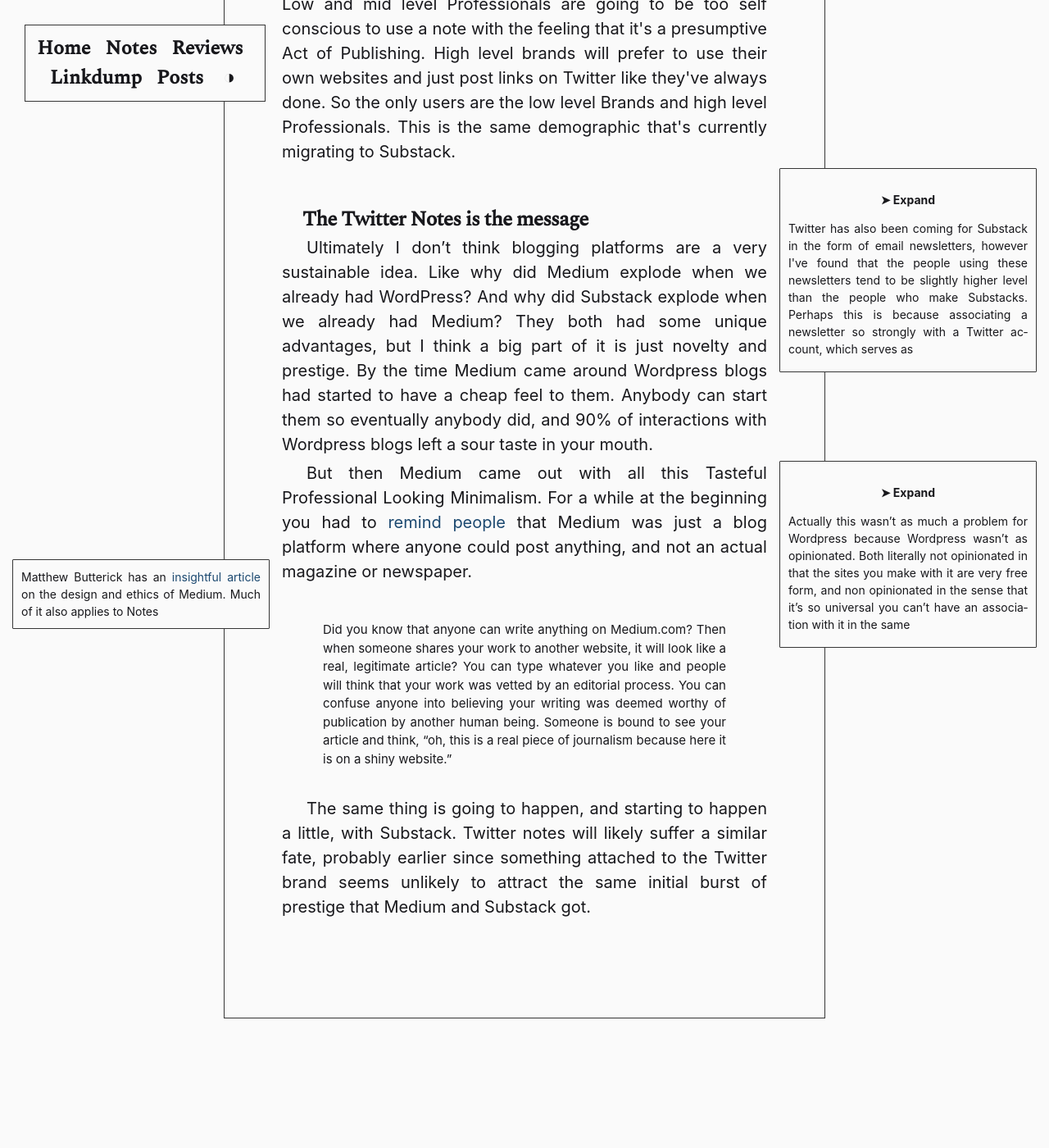
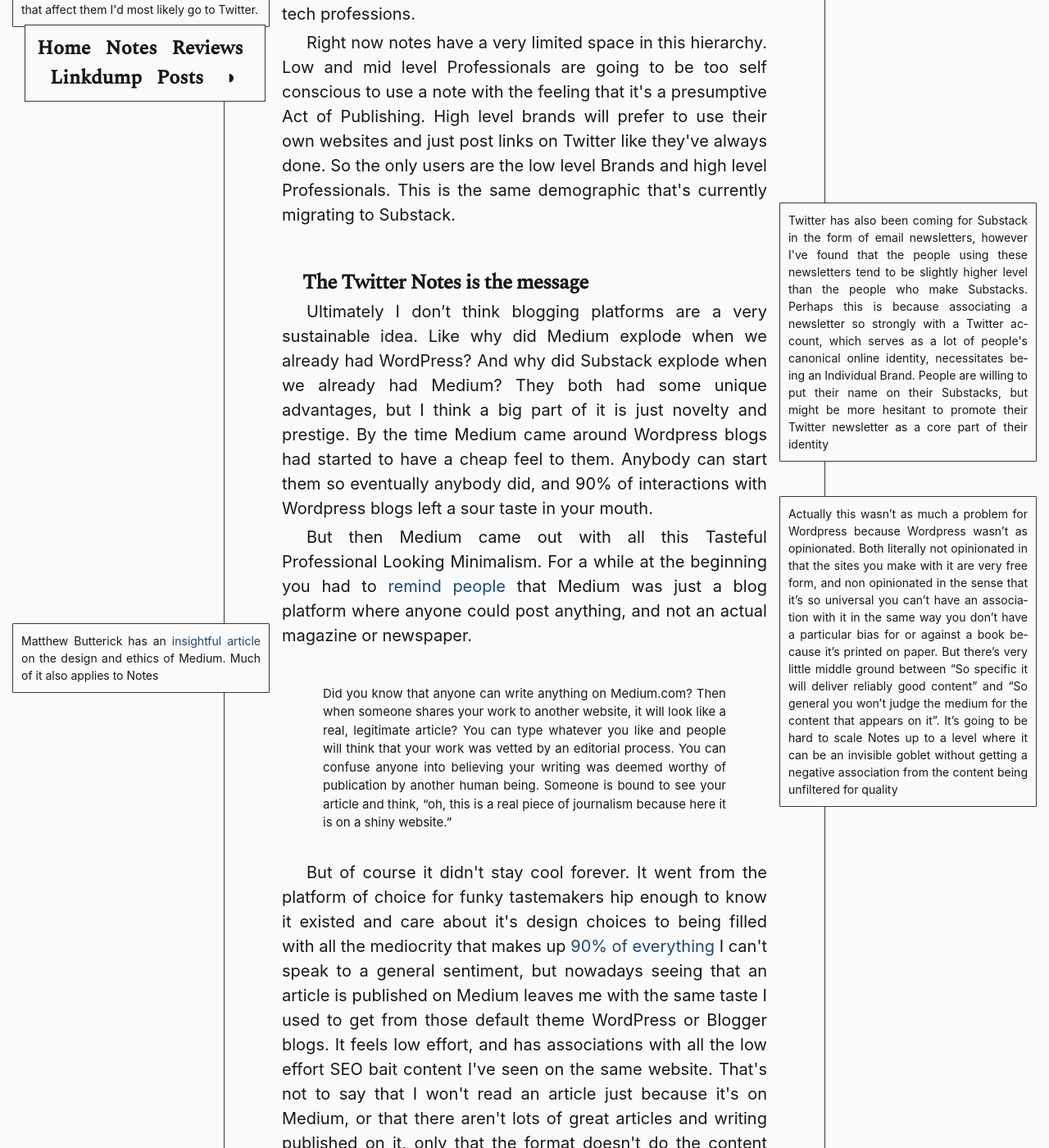
Before and after one commit to jonesethan883/jonesethan883.github.io, a Jekyll site: the page built from _notes/Public/Some thoughts on Twitter Notes.md, in a window 1280 px wide and 1400 px high, scrolled down 1893 px. Shown: the whole window at 82% size. Built offline with Jekyll 4.4.1, drawn with Linux system fonts in a browser that asks for light colours; nearby versions of some CDN libraries; some web fonts are replaced; comment, search, counter and statistics services are not loaded; before the commit the page ends 3203 px from its top, so only the background shows below that; some of the changed text lies outside the part shown.

Commit message:
changed title

```diff
--- a/_includes/Content.html
+++ b/_includes/Content.html
@@ -144,7 +144,7 @@
                     {%- endif -%}
                 {%- else -%}
                     {%- if site.preferences.sidenotes.enabled -%}
-               			{%- if title.size > 500 -%}
+               			{%- if title.size > 1000 -%}
                            {%- assign note_summary = title | truncatewords: 50, "" -%}
                            {%- assign summary_size = note_summary.size | plus: 1 -%}
                            {%- assign note_details = title | slice: summary_size, title.size -%}
--- a/_notes/Public/Twitter Notes.md
+++ b/_notes/Public/Some thoughts on Twitter Notes.md
@@ -1,5 +1,5 @@
 ---
-title: Twitter Notes
+title: Some thoughts on Twitter Notes
 notetype: feed
 date: 23-06-2022
 ---
@@ -9,21 +9,30 @@ Twitter has a new feature called Notes. It lets you write blog posts on Twitter
 
 I think this is an OK idea, but it has some flaws.
 They’re recognizing a common dynamic where people write posts on medium/their own site/whatever and link to them on Twitter to promote them, and they’ve very reasonably thought ‘well, medium is a pretty basic platform, why not just do that ourselves'.
-But I think they’ve restricted themselves by thinking of it as a Blogging Platform where articles have Titles and Hero Images.
+But I think they’ve restricted themselves by treating it as a Blogging platform which I don't think is going to integrate as well as it could with Twitter proper.
 
-## Blogging? Like a loser?
+## Blogs? Like for losers?
 
 One of the neat things about social media is that it has this ability to trick people into writing.
-People who would never write a Blog Post or an Essay are perfectly capable of writing Tumblr posts or Twitter threads or Reddit comments that end up being thousands of words long.[[E.g. I wrote the first draft of this article in a Discord server::rmn]]
+People who would never write a Blog Post or an Essay are perfectly capable of writing Tumblr posts or Twitter threads or Reddit comments that end up being thousands of words long.
+[[E.g. I wrote the first draft of this article in a Discord server::rmn]]
 They get really familiar with using the format from lots of low and medium effort content that feels very low stakes compared to writing a blog post which I think makes people feel more self conscious-
 "Who am I to be putting my random thoughts in an article with a title and going around asking people to read it?''
-And that restricts the potential. On Tumblr e.g. there's a common dynamic where someone will post a meme about dinosaurs and then a paleontologist will respond with a 2,000 word post about some real topic relevant to the meme. I don’t think you could get that with Notes.
+And that restricts the potential.
+[[I don't have any good ideas on how you could overcome this without just sacrificing the character limit entirely, which would obviously not be tenable for Twitter. Maybe some sort of prompt which asks people if they want to turn a thread into a Note once it gets long enough?::lmn]]
+On Tumblr e.g. there's a common dynamic where someone will post a meme about dinosaurs and then a paleontologist will respond with a 2,000 word post about some real topic relevant to the meme.
+I don’t think you could get that with Notes.
 
-As I see it there are two relevant classes of Twitter users who might use this feature. Brands and Professionals
+## Who Tweets and why
+As I see it there are two relevant classes of Twitter users who might use this feature: Brands and Professionals.
+Brands could be actual brands like Wendy's or individual brands like celebrities all the way down to the lowest form of Brand and the highest form of Professional, the Thought Leader.
+For the Brand, Twitter is mainly a PR platform.
+They make announcements, advertise, and drive fans to the things that actually make them money.
 
-Brands could be actual brands like Wendy's or individual brands like celebrities all the way down to the lowest form of Brand and the highest form of Professional, the thought leader. For the Brand Twitter is mainly a PR platform. They make announcements, advertise, and drive fans to the things that actually make them money.
-
-For the Professional Twitter functions as a kind of professional network. This is a very important but not very visible function of Twitter. This is where you see a lot of people who are relatively normal, 25-35 with good jobs. Often their profile says what their name is or at least what their job is.
+For the Professional, Twitter functions as a professional network.
+This is an important but not very visible function.
+Professional Twitter is where you see a lot of people who are relatively normal, 25-35 with good jobs.
+Often their profile is attached to their real name or at least .
 [[I'm reminded of the way scientific journals evolved from just professional scientists and doctors writing and publishing letters to one another about things they've noticed in their line of work to a Prestigous and Official Venue for Publishing Articles. Nowadays to hear the relatively unfiltered thoughts of professionals musing on things that affect them I'd most likely go to Twitter.::lmn]]
 They use Twitter the way it was originally intended, a microblogging tool. They share thoughts about what life is like in their corner of the world, do short threads about their work and interests, and follow people doing something similar.
 And this ends up being the memetic layer for a lot of different professions, especially tech professions.
@@ -50,5 +59,9 @@ For a while at the beginning you had to [[remind people::https://medium.com/@dre
 
 > Did you know that anyone can write anything on Medium.com? Then when someone shares your work to another website, it will look like a real, legitimate article? You can type whatever you like and people will think that your work was vetted by an editorial process. You can confuse anyone into believing your writing was deemed worthy of publication by another human being. Someone is bound to see your article and think, “oh, this is a real piece of journalism because here it is on a shiny website.”
 
-The same thing is going to happen, and starting to happen a little, with Substack.
-Twitter notes will likely suffer a similar fate, probably earlier since something attached to the Twitter brand seems unlikely to attract the same initial burst of prestige that Medium and Substack got.
+But of course it didn't stay cool forever. It went from the platform of choice for funky tastemakers hip enough to know it existed and care about it's design choices to being filled with all the mediocrity that makes up [[90% of everything::https://en.wikipedia.org/wiki/Sturgeon's_law]]
+I can't speak to a general sentiment, but nowadays seeing that an article is published on Medium leaves me with the same taste I used to get from those default theme WordPress or Blogger blogs.
+It feels low effort, and has associations with all the low effort SEO bait content I've seen on the same website.
+That's not to say that I won't read an article just because it's on Medium, or that there aren't lots of great articles and writing published on it, only that the format doesn't do the content any favors.
+
+So now that Medium has a tired reputation all those tastemakers are starting to move to Substack. Both used the strategy of paying prestigous writers to move their content to the platform and build its reputation before throwing the doors open to the masses. Presumably Substack will end up meeting the same fate as Medium. Twitter notes may not even get off the ground- any amount of prestige would be fighting against the existing Twitter brand.
```
Also changed, not shown: _notes/Public/American Psycho.md (+1 -1 lines), _notes/Public/Untitled.md (added), 1 other file.
